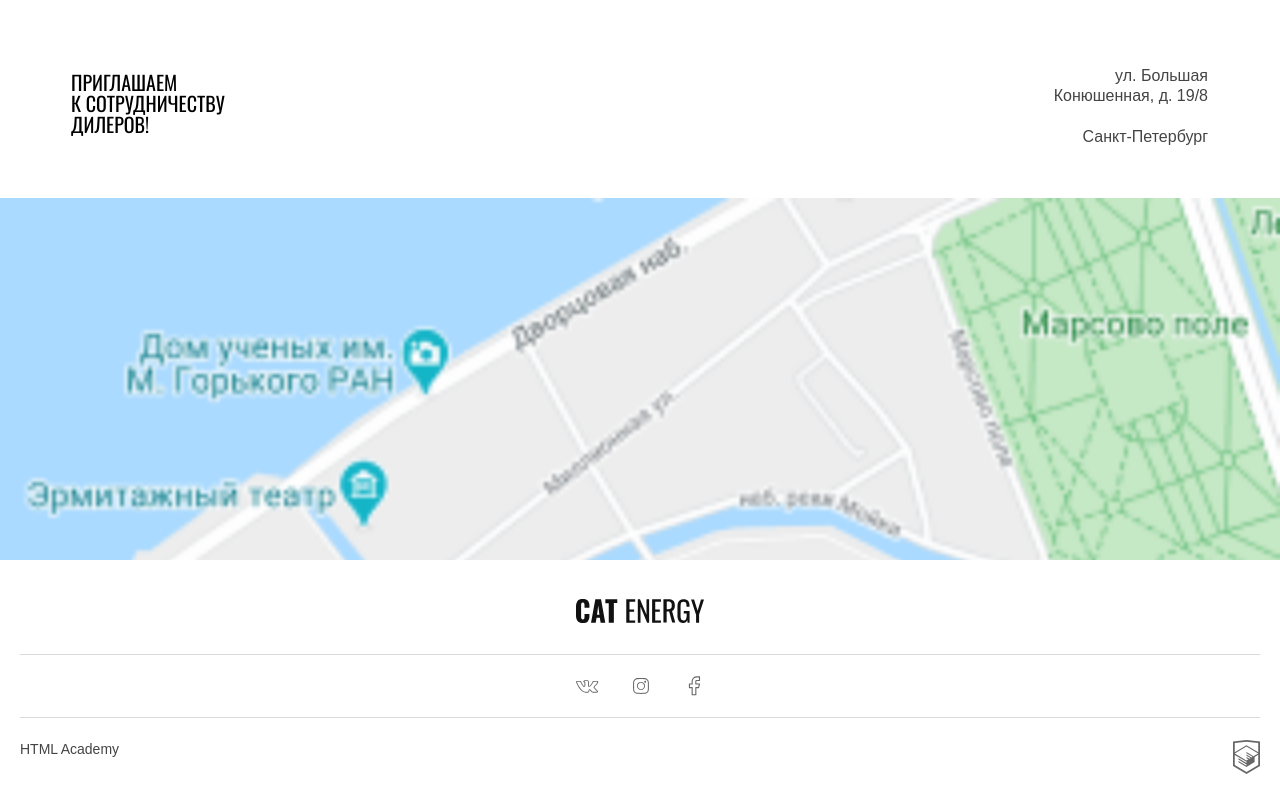
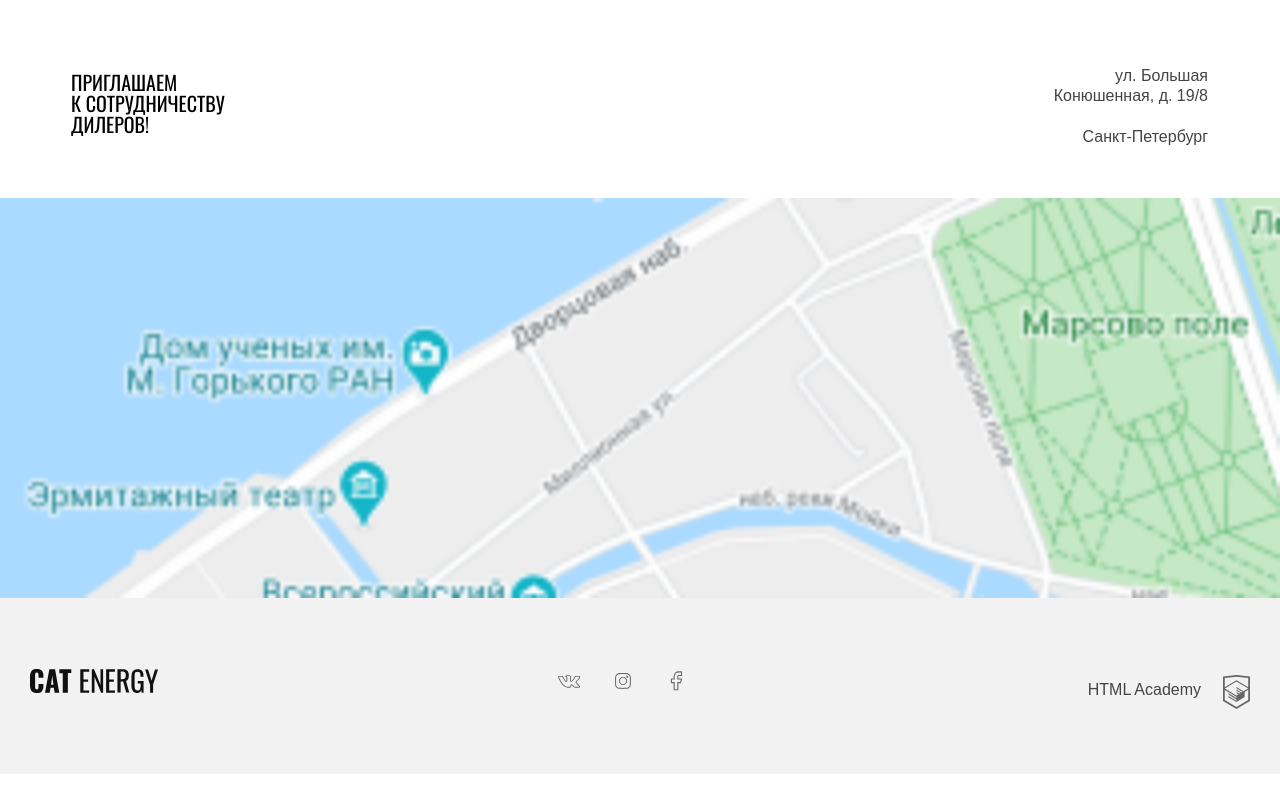
Before and after one commit to ikonnikoweb/1690249-cat-energy-22, a website: page source/index.html in a window 1280 px wide. Shown: the part 2967-3767 px from the top of the page. After the commit the page ends 3741 px from the top, so only its background shows below. Drawn offline with nearby package versions, Linux system fonts and the light colour scheme; files that its build step writes are made by us from their sources.

Commit message:
подвал (планшет)

```diff
--- a/source/sass/blocks/contacts.scss
+++ b/source/sass/blocks/contacts.scss
@@ -66,4 +66,8 @@
     text-align: right;
     font-size: 16px;
   }
+
+  .contacts__map {
+    min-height: 400px;
+  }
 }
--- a/source/sass/blocks/copy.scss
+++ b/source/sass/blocks/copy.scss
@@ -2,6 +2,13 @@
   font-family: "Arial", sans-serif;
   color: $special-text;
   text-decoration: none;
-  font-style: 16px;
+  font-size: 16px;
   line-height: 18px;
 }
+
+@media (min-width: $tablet-width) {
+  .copy__text {
+    margin-right: 22px;
+    margin-top: 6px;
+  }
+}
--- a/source/sass/blocks/page-footer.scss
+++ b/source/sass/blocks/page-footer.scss
@@ -1,3 +1,7 @@
+.page-footer {
+  background-color: $basic-grey;
+}
+
 .page-footer__wrapper {
   padding-right: 20px;
   padding-left: 20px;
@@ -31,3 +35,22 @@
   display: flex;
   justify-content: space-between;
 }
+
+@media (min-width: $tablet-width) {
+  .page-footer__wrapper {
+    padding: 55px 30px 61px 30px;
+    flex-direction: row;
+    justify-content: space-between;
+    align-items: center;
+  }
+
+  .page-footer__logo {
+    padding: 0;
+    border: none;
+  }
+
+  .page-footer__socials-list {
+    padding: 0;
+    border: none;
+  }
+}
```
